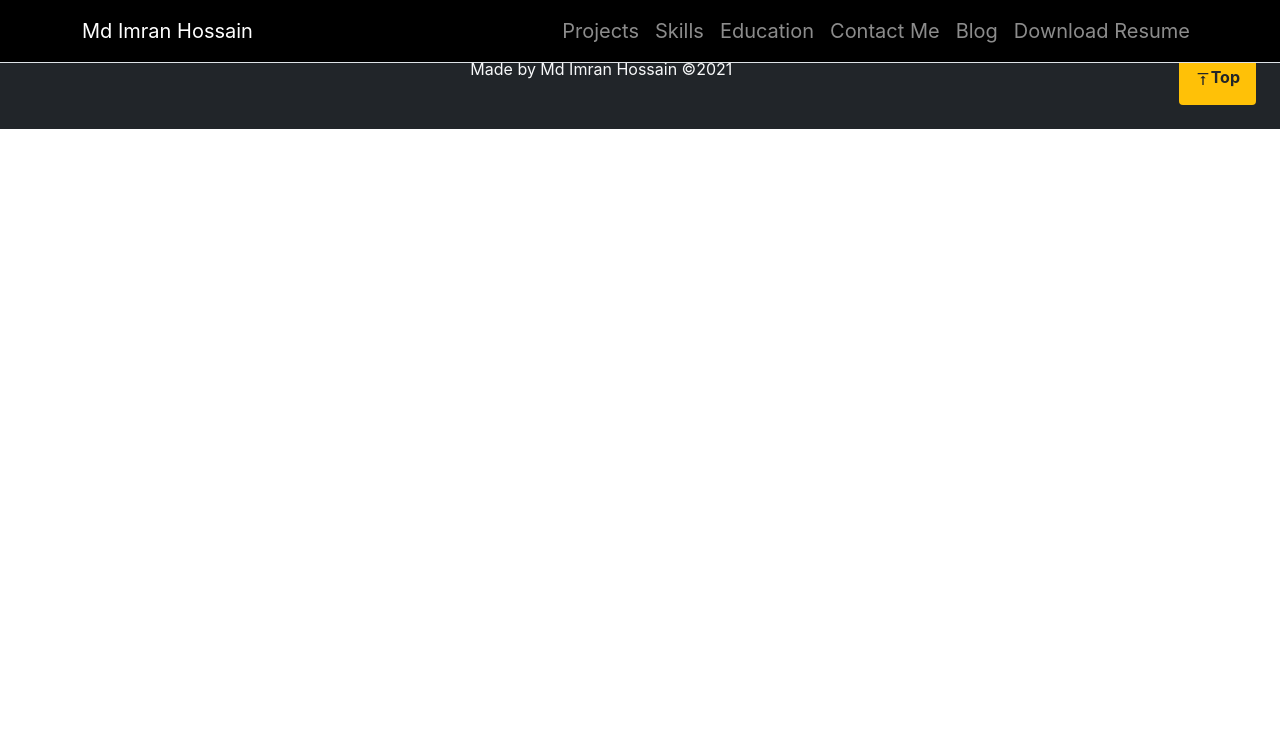
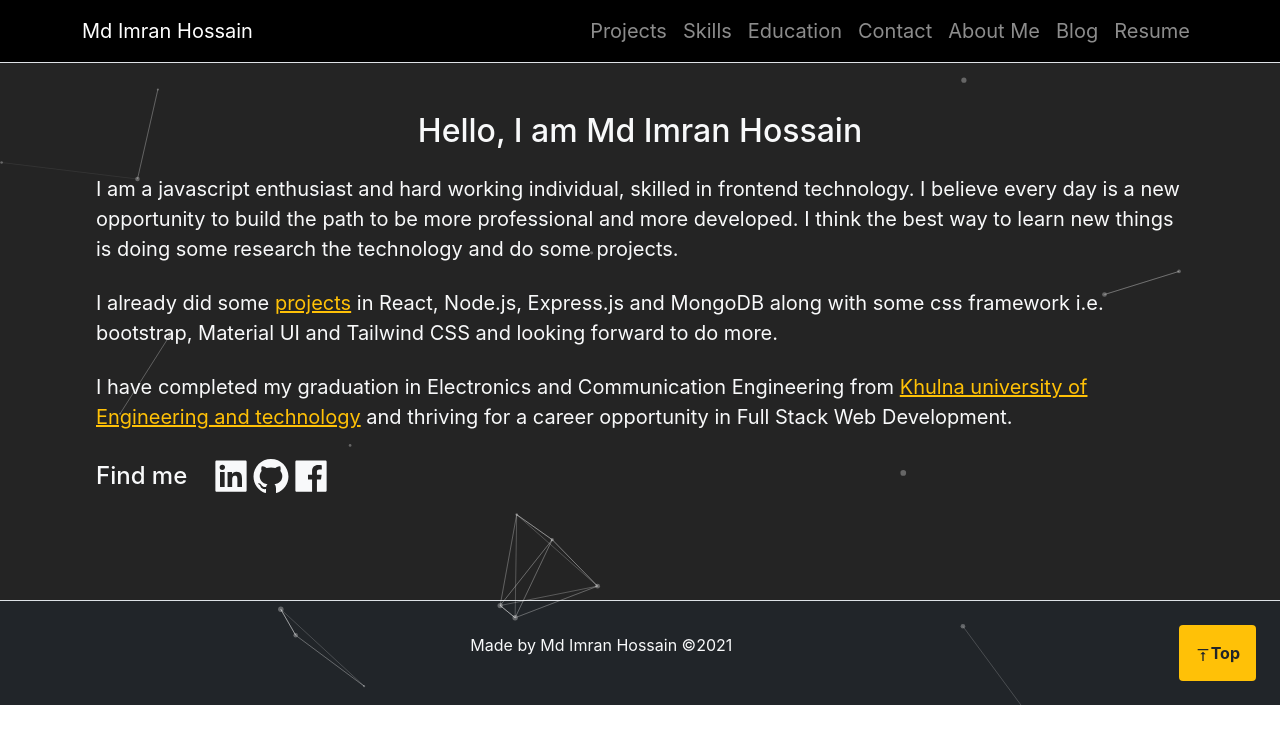
Before and after one commit to mdimran1409036/my-portfolio, a React (Create React App) app: page /about-me in a window 1280 px wide. Shown: the top 744 px of the page. Built offline with nearby package versions, Linux system fonts and the light colour scheme.

Commit message:
feat(about me added): about me page added and projects info updated

```diff
--- a/src/App.js
+++ b/src/App.js
@@ -9,14 +9,15 @@ import Header from './Pages/Shared/Header/Header';
 import Footer from './Pages/Shared/Footer/Footer';
 import ProjectDetails from './Pages/ProjectDetails/ProjectDetails';
 import Blogs from './Pages/Blogs/Blogs';
-import AboutMe from './Pages/AboutMe';
+import AboutMe from './Pages/Home/AboutMe/AboutMe';
 import Notfound from './Pages/NotFound/Notfound';
-
+import Particles from 'react-tsparticles';
+import particlesConfig from "./Particle/particlesConfig.json";
 
 function App() {
   return (
     <div className="App" id="app" style={{ backgroundColor: '#242424', color: 'white' }}>
-
+      <Particles params={particlesConfig} className="App-particles__container" />
       <BrowserRouter>
         <Header></Header>
         <Routes>
--- a/src/Pages/AboutMe.js
+++ /dev/null
@@ -1,11 +0,0 @@
-import React from 'react';
-
-const AboutMe = () => {
-    return (
-        <div>
-            this is abut me section
-        </div>
-    );
-};
-
-export default AboutMe;
--- a/src/Pages/Blogs/Blogs.js
+++ b/src/Pages/Blogs/Blogs.js
@@ -3,7 +3,6 @@ import React from 'react';
 const Blogs = () => {
     return (
         <div className="p-5 m-5 text-light vh-100"  >
-
             <h4 style={{ paddingTop: "200px" }}>
                 Coming soon!
             </h4>
--- /dev/null
+++ b/src/Pages/Home/AboutMe/AboutMe.css
@@ -0,0 +1,6 @@
+.article-heading{
+    font-size: 30px;
+}
+.article{
+    font-size: 20px;
+}
--- /dev/null
+++ b/src/Pages/Home/AboutMe/AboutMe.js
@@ -0,0 +1,55 @@
+import React from 'react';
+import { AiFillFacebook } from 'react-icons/ai'
+import { AiFillLinkedin } from 'react-icons/ai'
+import { AiFillGithub } from 'react-icons/ai'
+import './AboutMe.css'
+const AboutMe = () => {
+
+
+    return (
+        <div className="p-5 m-5 text-light">
+            <h2 className="pt-3">Hello, I am Md Imran Hossain</h2>
+            <p className="text-start article mt-4" >
+                I am a javascript enthusiast and hard working individual, skilled in frontend technology. I believe every day is a new opportunity to build the path to be more professional and more developed. I think the best way to learn new things is doing some research the technology and do some projects.
+            </p>
+            <p className="text-start article mt-4">
+                I already did some <a className="text-warning" href="https://github.com/mdimran1409036" target="_blank" rel="noreferrer">projects</a>  in React, Node.js, Express.js and MongoDB along with some css framework i.e. bootstrap, Material UI and  Tailwind CSS and looking forward to do more.
+            </p>
+
+            <p className="text-start article mt-4">
+                I have completed my graduation in Electronics and Communication Engineering from <a className="text-warning" href="https://www.kuet.ac.bd" target="_blank" rel="noreferrer" >Khulna university of Engineering and technology</a>  and thriving for a career opportunity in Full Stack Web Development.
+            </p>
+
+            <div className="d-flex align-items-center text-start article mt-4">
+                <h4 className="me-4">Find me</h4>
+                <a
+                    href="https://www.linkedin.com/in/imran-kuet14"
+                    target="_blank"
+                    rel="noreferrer"
+                    className="text-light"
+                >
+                    <AiFillLinkedin className="h1" />
+                </a>
+                <a
+                    href="https://github.com/mdimran1409036"
+                    target="_blank"
+                    rel="noreferrer"
+                    className="text-light"
+                >
+                    <AiFillGithub className="h1" />
+                </a>
+                <a
+                    href="https://www.facebook.com/r.rudronil"
+                    target="_blank"
+                    rel="noreferrer"
+                    className="text-light"
+                >
+                    <AiFillFacebook className="h1" /></a>
+
+
+            </div>
+        </div>
+    );
+};
+
+export default AboutMe;
--- a/src/Pages/Home/Banner/Banner.js
+++ b/src/Pages/Home/Banner/Banner.js
@@ -5,13 +5,12 @@ import { FaGithub } from 'react-icons/fa';
 import { SiGmail } from 'react-icons/si';
 import { HashLink } from 'react-router-hash-link';
 import './Banner.css'
-import Particles from 'react-tsparticles';
-import particlesConfig from "../../../Particle/particlesConfig.json";
+
 const Banner = () => {
 
     return (
         <div className="bg-dark px-5 pt-5">
-            <Particles params={particlesConfig} className="App-particles__container" />
+
             <Container className="pt-5">
                 <Row>
                     <Col xs={12} md={6}>
--- a/src/Pages/Home/Projects/Project.js
+++ b/src/Pages/Home/Projects/Project.js
@@ -3,7 +3,7 @@ import { Card, Col, Button } from 'react-bootstrap';
 import './project.css'
 import { GoPrimitiveDot } from 'react-icons/go';
 import { useNavigate } from 'react-router';
-
+import { Link } from 'react-router-dom';
 
 const Project = ({ projectId, title, details, tech, links, credentials, images }) => {
     const navigate = useNavigate()
@@ -21,11 +21,11 @@ const Project = ({ projectId, title, details, tech, links, credentials, images }
         <Col xs={12} md={6} className="pb-4 ">
             <Card className="h-100 card-hover" style={images?.length > 0 ? styleCursor : unstyleCursor} onClick={images?.length > 0 ? () => handleProjectDetails(projectId) : console.log('no description found')}>
                 <Card.Body>
-                    <Card.Title className="title p-2 w-75 mx-auto text-uppercase">{title}</Card.Title>
+                    <Card.Title className="title h1 p-2 w-75 mx-auto text-uppercase">{title}</Card.Title>
                     <div className=" w-25 mx-auto hr" style={{ height: "2px" }}></div>
                     <div className="d-flex flex-wrap justify-content-center my-2">
                         {
-                            tech.map(
+                            tech.slice(0, 4).map(
                                 (item, index) => <li
                                     key={index}
                                     className="listItem me-1 list-unstyled"
@@ -58,6 +58,13 @@ const Project = ({ projectId, title, details, tech, links, credentials, images }
                         </Button>)
                     }
                 </Card.Body>
+                <Card.Footer
+                    as={Link}
+                    className="text-decoration-none footerCard border-top"
+                    to={`/projects/${projectId}`}
+                >
+                    Project Details
+                </Card.Footer>
 
             </Card>
         </Col >
--- a/src/Pages/Home/Projects/project.css
+++ b/src/Pages/Home/Projects/project.css
@@ -31,10 +31,9 @@
 }
 .btn-2{
     background-color: #ddd;
-
 }
 .btn-2>a{
-     color:#000
+    color:#000
 }
 .btn-2:hover{
     background-color: #3A3A3A;
@@ -43,3 +42,11 @@
 .btn-2:hover a{
     color:#fff;
 }
+.footerCard{
+    color: #fff;
+
+}
+.card-hover:hover .footerCard{
+    font-weight: 700;
+    color: #000;
+}
--- a/src/Pages/Home/Skills/Skill.js
+++ b/src/Pages/Home/Skills/Skill.js
@@ -18,8 +18,6 @@ const Skill = ({ title, language }) => {
                         )
                     })
                 }
-
-
             </Col>
         </Row>
     );
--- a/src/Pages/ProjectDetails/ProjectDetails.js
+++ b/src/Pages/ProjectDetails/ProjectDetails.js
@@ -1,5 +1,5 @@
 import React from 'react';
-import { Col, Container, Row, Button } from 'react-bootstrap';
+import { Col, Container, Row } from 'react-bootstrap';
 import { useParams } from 'react-router';
 import useProjects from '../../hooks/useProjects';
 import { GoPrimitiveDot } from 'react-icons/go';
@@ -31,10 +31,10 @@ const ProjectDetails = () => {
                             {
                                 project?.description.map(item =>
                                     <div
-                                        className="mb-4 fw-bolder d-flex align-items-start"
+                                        className="mb-2  d-flex align-items-start"
                                     >
                                         <GoPrimitiveDot className="me-4" />
-                                        <p style={{ textAlign: "justify" }}>
+                                        <p style={{ textAlign: "left" }}>
                                             {item}
                                         </p>
 
@@ -47,7 +47,7 @@ const ProjectDetails = () => {
                             <hr className="w-50 mb-4" />
                             <div className="d-flex flex-wrap mb-4 ">
                                 {
-                                    project?.tech?.map(item => <p className=" text-light span  mb-3 pe-2 fw-bold"><TiTick className="h4 me-2" />{item}</p>)
+                                    project?.tech?.map(item => <p className="text-light span  mb-3 pe-2 "><TiTick className="h4 me-2" />{item}</p>)
                                 }
                             </div>
 
--- a/src/Pages/Shared/Header/Header.js
+++ b/src/Pages/Shared/Header/Header.js
@@ -19,14 +19,6 @@ const Header = () => {
                     <Navbar.Brand
                         as={HashLink}
                         to="/#app"
-                    // style={{
-                    //     fontFamily: 'mustardo',
-                    //     letterSpacing: "5px",
-
-                    //     fotWeight: "100",
-
-                    // }}
-
                     >
                         Md Imran Hossain</Navbar.Brand>
                     <Navbar.Toggle aria-controls="responsive-navbar-nav" />
@@ -35,10 +27,10 @@ const Header = () => {
                             <Nav.Link as={HashLink} to="/#projects">Projects</Nav.Link>
                             <Nav.Link as={HashLink} to="/#skills">Skills</Nav.Link>
                             <Nav.Link as={HashLink} to="/#education">Education</Nav.Link>
-                            <Nav.Link as={HashLink} to="/#contactForm">Contact Me</Nav.Link>
+                            <Nav.Link as={HashLink} to="/#contactForm">Contact</Nav.Link>
+                            <Nav.Link as={Link} to="/about-me">About Me</Nav.Link>
                             <Nav.Link as={Link} to="/blogs">Blog</Nav.Link>
-                            <Nav.Link target="_blank" href="https://drive.google.com/file/d/1x0r8YeI1cGs_7Gb_aG6KCGntuifxDB1A/view?usp=sharing">Download Resume</Nav.Link>
-
+                            <Nav.Link target="_blank" href="https://drive.google.com/file/d/1x0r8YeI1cGs_7Gb_aG6KCGntuifxDB1A/view?usp=sharing">Resume</Nav.Link>
                         </Nav>
                     </Navbar.Collapse>
                 </Container>
```
Also changed, not shown: public/projects.json (+44 -11 lines).
